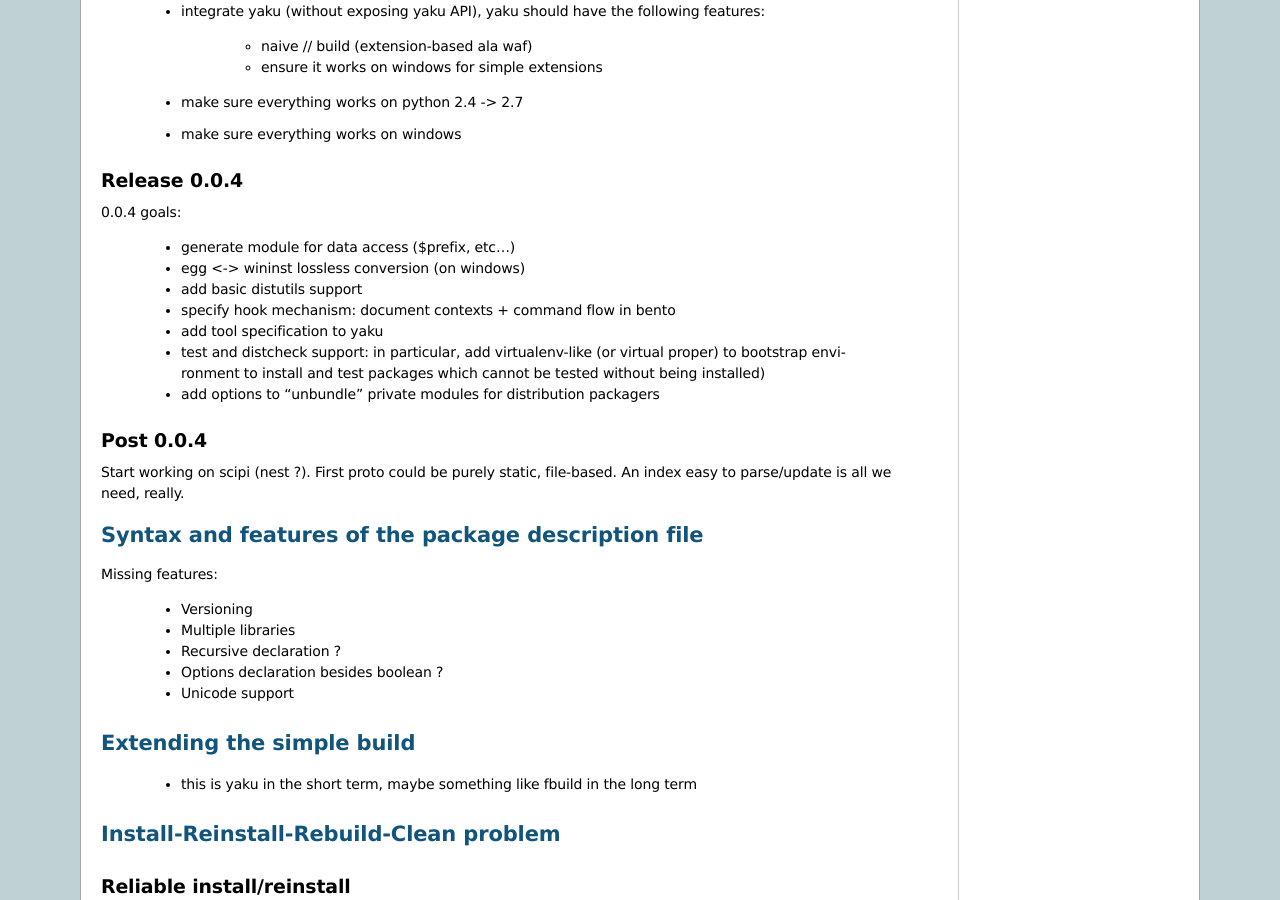
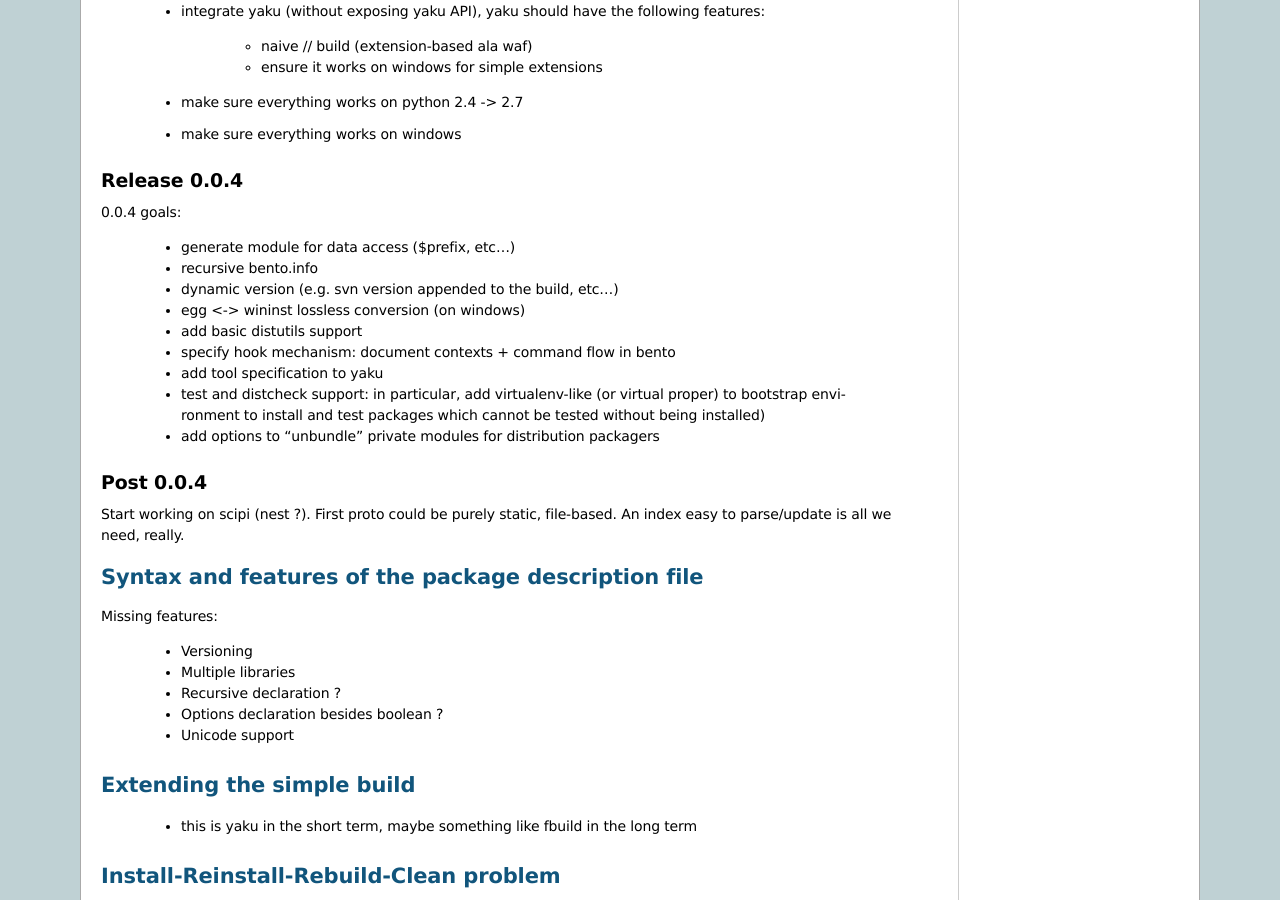
Before and after one commit to cournape/Bento, a Sphinx documentation site: the page built from doc/source/TODO.rst, in a window 1280 px wide and 900 px high, scrolled down 638 px. Built offline with Sphinx 7.4.7, drawn with Linux system fonts in a browser that asks for light colours; the version number could not be read and is left out.

Commit message:
DOC: update TODO.

```diff
--- a/doc/source/TODO.rst
+++ b/doc/source/TODO.rst
@@ -44,6 +44,8 @@
 0.0.4 goals:
 
     - generate module for data access ($prefix, etc...)
+    - recursive bento.info
+    - dynamic version (e.g. svn version appended to the build, etc...)
     - egg <-> wininst lossless conversion (on windows)
     - add basic distutils support
     - specify hook mechanism: document contexts + command flow in bento
```
